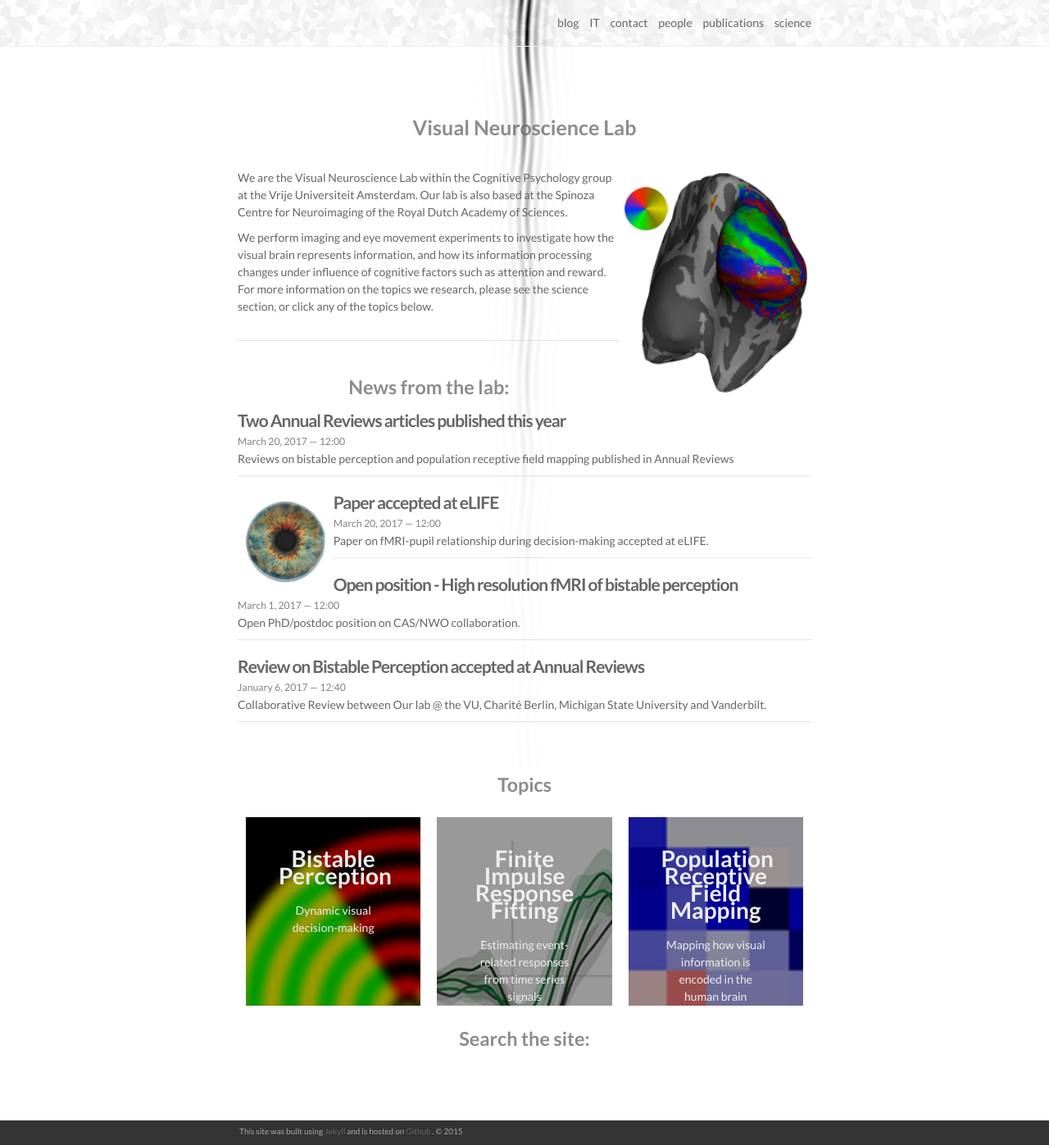
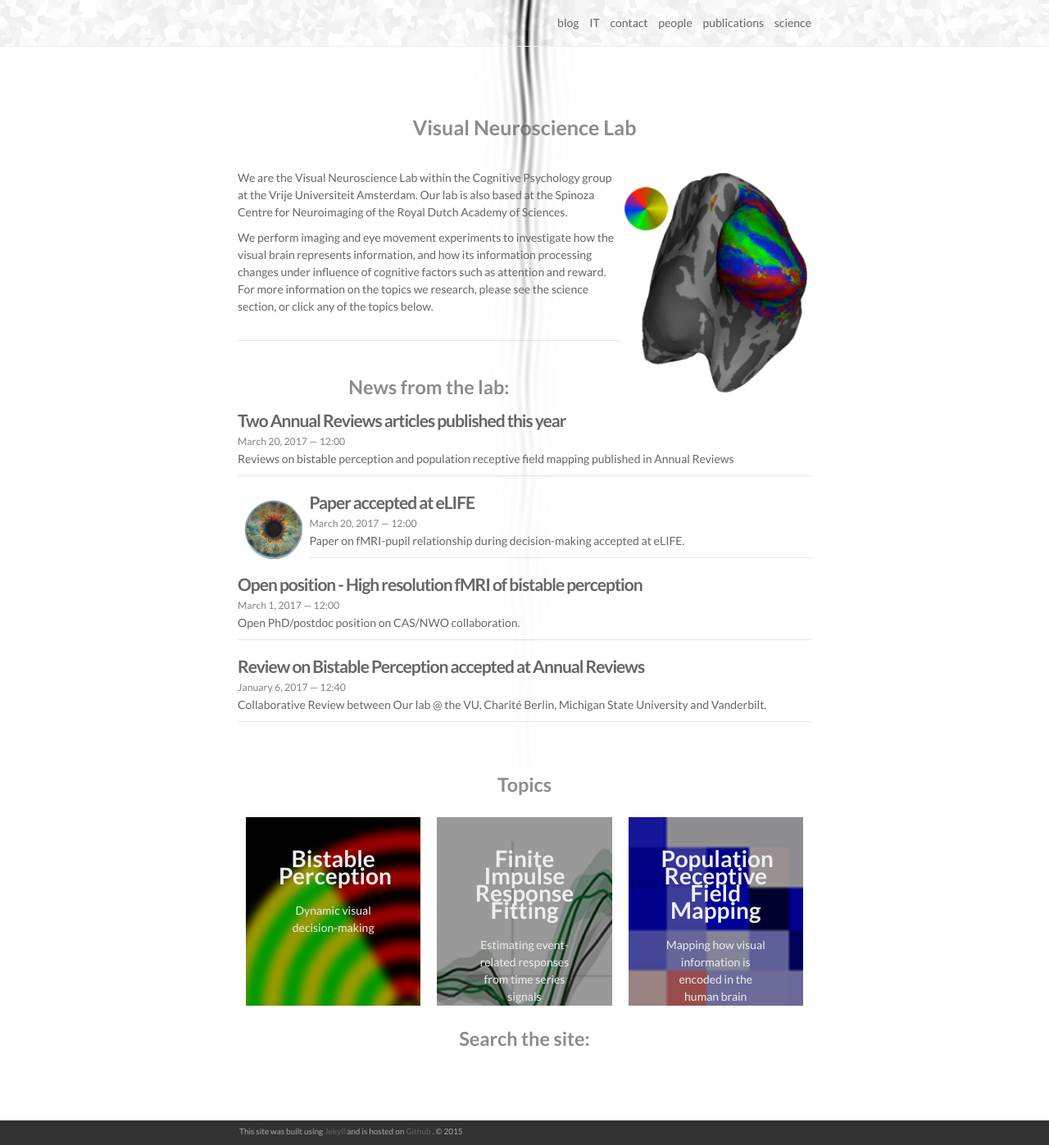
Before and after one commit to tknapen/tknapen.github.io, a Jekyll site: the page built from index.html, in a window 1280 px wide and 1397 px high. Shown: the whole window at 82% size. Built offline with Jekyll 4.4.1, drawn with Linux system fonts in a browser that asks for light colours; nearby versions of some CDN libraries; the list of posts is cut into pages by our own code; comment, search, counter and statistics services are not loaded.

Commit message:
updated css for blog list images

```diff
--- a/_sass/_layout.scss
+++ b/_sass/_layout.scss
@@ -273,7 +273,7 @@ padding: $img_spacing;
 float: right;
 }
 .half {
-width:16.67%;
+width:12.5%;
 }
 .one {
 width:33.33%;
```
